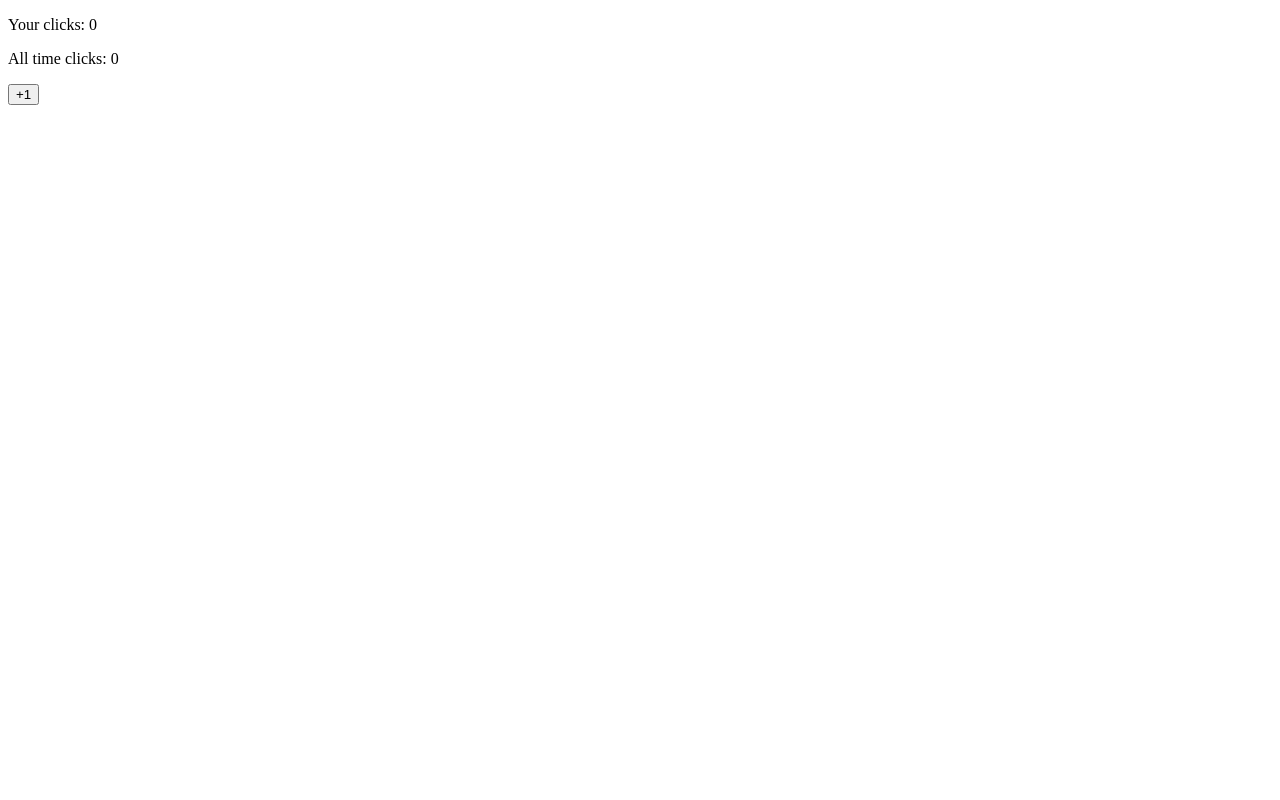
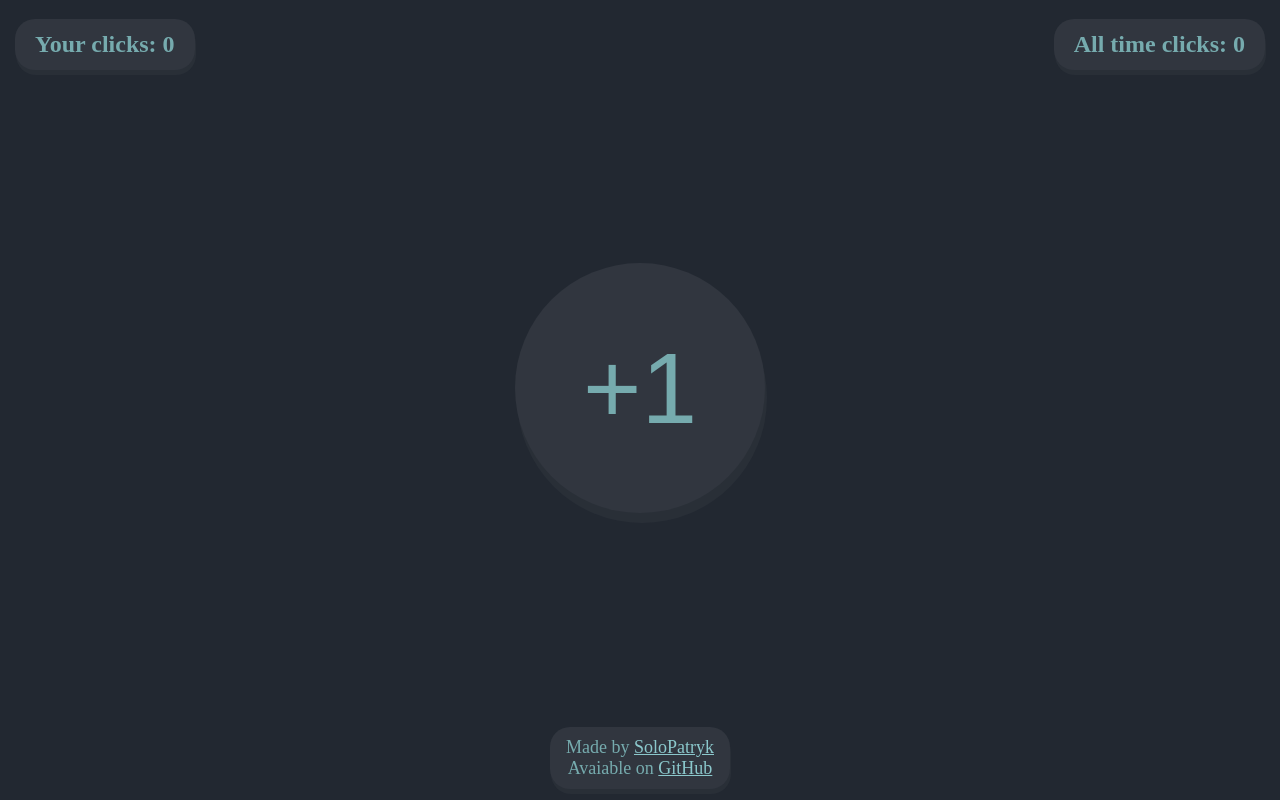
Before and after one commit to SoloPatryk/simple-web-clicker, a plain HTML site: page index.html in a window 1280 px wide. Drawn offline with Linux system fonts and the light colour scheme; no server answers.

Commit message:
Added cool looking css :3

```diff
--- a/index.html
+++ b/index.html
@@ -2,7 +2,8 @@
 <html lang="en">
 	<head>
 		<meta charset="UTF-8" />
-		<meta name="viewport" content="width=device-width, initial-scale=1.0">
+		<meta name="viewport" content="width=device-width, initial-scale=1.0" />
+		<link rel="stylesheet" href="style.css" />
 		<title>Clicker</title>
 	</head>
 
@@ -10,6 +11,12 @@
 		<p id="localCounter">Your clicks: 0</p>
 		<p id="globalCounter">All time clicks: 0</p>
 		<button id="button">+1</button>
+		<footer>
+			<p id="credentials">
+				Made by <a href="https://github.com/SoloPatryk">SoloPatryk</a><br />
+				Avaiable on <a href="https://github.com/SoloPatryk/simple-web-clicker">GitHub</a>
+			</p>
+		</footer>
 		<script src="main.js"></script>
 	</body>
 </html>
--- /dev/null
+++ b/style.css
@@ -0,0 +1,84 @@
+/* Global declarations */
+body {
+	color: #76abae;
+	background-color: #222831;
+	min-height: 95vh;
+	display: flex;
+	justify-content: center;
+	align-items: center;
+	font-weight: bolder;
+	font-size: 1.5em;
+}
+
+/* Button style */
+#button {
+	color: #76abae;
+	font-weight: 500;
+	background: #31363f;
+	width: 250px;
+	height: 250px;
+	border: none;
+	border-radius: 100%;
+	cursor: pointer;
+	font-size: 100px;
+	display: flex;
+	justify-content: center;
+	align-items: center;
+	touch-action: manipulation;
+	box-shadow: 2px 10px #31363f80;
+}
+
+/* Making button shadow smaller and moving it
+so it feels like its eing pressed down */
+#button:hover {
+	box-shadow: 1.7px 9px #31363f80;
+	transform: translateY(1px);
+}
+
+/* Same for this but moving more */
+#button:active {
+	box-shadow: 1.5px 7.5px #31363f80;
+	transform: translateY(2.5px);
+}
+
+/* Counters background, and shadow */
+#localCounter,
+#globalCounter {
+	position: fixed;
+	background-color: #31363f;
+	padding: 12px 20px;
+	border-radius: 20px;
+	box-shadow: 1px 5px #31363f80;
+}
+
+/* Aligning to top left */
+#localCounter {
+	top: -5px;
+	left: 15px;
+}
+
+/* Aligning to top right */
+#globalCounter {
+	top: -5px;
+	right: 15px;
+}
+
+/* Moving the credentials to bottom center, and changing font stuff */
+#credentials {
+	position: fixed;
+	bottom: -7px;
+	left: 50%;
+	transform: translateX(-50%);
+	background-color: #31363f;
+	padding: 10px 16px;
+	border-radius: 20px;
+	box-shadow: 1px 5px #31363f80;
+	text-align: center;
+	font-weight: 500;
+	font-size: 0.75em;
+}
+
+/* Making the links lighter verdigris instead of purple */
+#credentials a {
+	color: #8bc8cc;
+}
```
